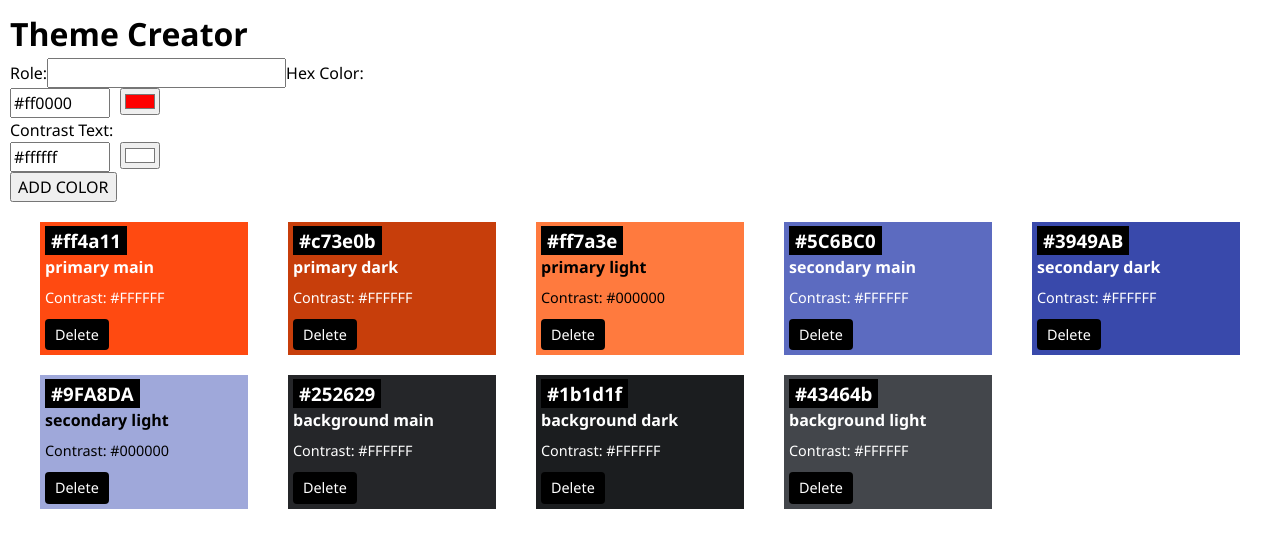
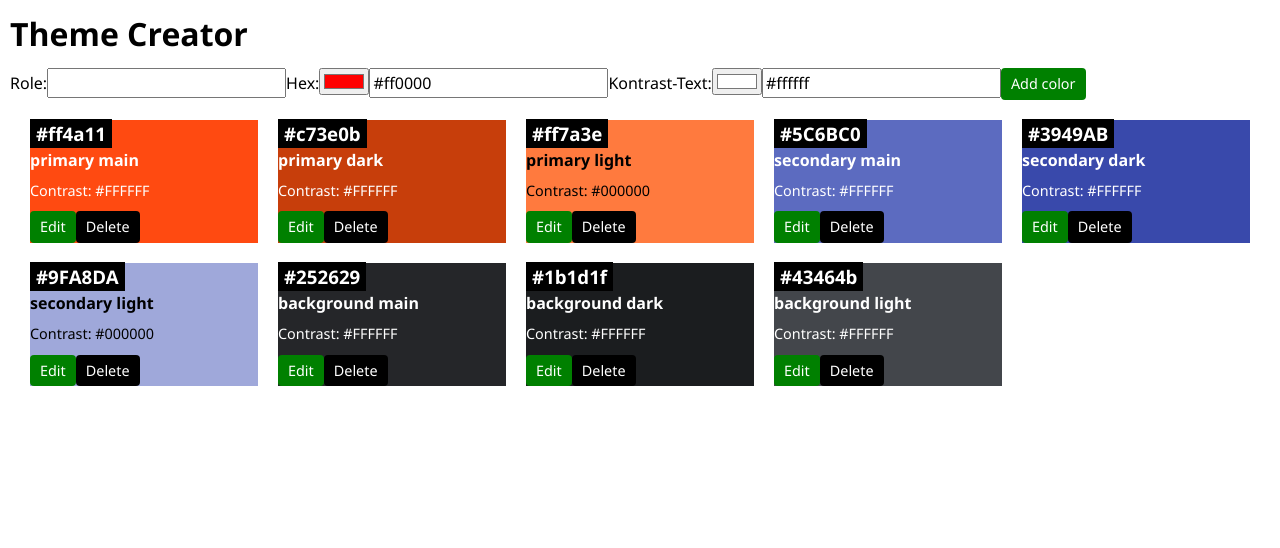
Before and after one commit to SLworld13/Recap_Project_4, a React (Vite) app: page / in a window 1280 px wide. Shown: the top 548 px of the page. Built offline with nearby package versions, Linux system fonts and the light colour scheme.

Commit message:
add edit-mode and buttons to update color card and cancel. Styling works similar for each button

```diff
--- a/src/App.jsx
+++ b/src/App.jsx
@@ -1,32 +1,51 @@
 import { useState } from "react";
-import { initialColors } from "./lib/colors";
+import { initialColors } from "./lib/colors"; // Deine Initialfarben
 import Color from "./Components/Color/Color";
 import ColorForm from "./Components/ColorForm/ColorForm";
 import "./App.css";
 
 export default function App() {
-  const [colors, setColors] = useState(initialColors);
+  const [colors, setColors] = useState(initialColors); // Farben werden im Zustand verwaltet
 
+  // Funktion, um eine neue Farbe hinzuzufügen
   const addColor = (newColor) => {
-    setColors([newColor, ...colors]); // Fügt die neue Farbe an den Anfang der Liste
+    setColors([newColor, ...colors]); // Die neue Farbe wird zum Anfang der Liste hinzugefügt
   };
 
+  // Funktion, um eine bestehende Farbe zu bearbeiten
+  const editColor = (updatedColor) => {
+    setColors((prevColors) =>
+      prevColors.map((color) =>
+        color.id === updatedColor.id ? updatedColor : color
+      )
+    );
+  };
+
+  // Funktion, um eine Farbe zu löschen
   const deleteColor = (colorId) => {
-    setColors(colors.filter((color) => color.id !== colorId)); // Löscht die Farbe mit der angegebenen ID
+    setColors(colors.filter((color) => color.id !== colorId));
   };
 
   return (
     <div className="App">
       <h1>Theme Creator</h1>
+
+      {/* Formular zum Hinzufügen einer neuen Farbe */}
       <ColorForm addColor={addColor} />
 
-      {/* Nachricht wenn keine Farben mehr da sind */}
+      {/* Wenn keine Farben vorhanden sind */}
       {colors.length === 0 ? (
         <p className="no-colors">No colors left. Please add some new colors!</p>
       ) : (
         <div className="colors-grid">
+          {/* Jede Farbe wird als eigene Color-Komponente angezeigt */}
           {colors.map((color) => (
-            <Color key={color.id} color={color} onDelete={deleteColor} />
+            <Color
+              key={color.id}
+              color={color}
+              onDelete={deleteColor}
+              onEdit={editColor} // Funktion zum Bearbeiten wird übergeben
+            />
           ))}
         </div>
       )}
--- a/src/Components/Color/Color.css
+++ b/src/Components/Color/Color.css
@@ -1,4 +1,4 @@
-.color-card {
+.color-car {
   margin: 0px 10px;
   padding: 5px;
 }
@@ -75,3 +75,57 @@ p {
   margin-top: 20px;
   font-weight: bold;
 }
+
+.edit-button {
+  margin-top: 10px;
+  padding: 5px 10px;
+  font-size: 0.9em;
+  background-color: green;
+  color: white;
+  border: none;
+  border-radius: 4px;
+  cursor: pointer;
+}
+
+.edit-button:hover {
+  background-color: rgb(53, 50, 50);
+}
+.edit-button:active {
+  transform: scale(0.95);
+}
+
+.cancel-update-button {
+  margin-top: 10px;
+  padding: 5px 10px;
+  font-size: 0.9em;
+  background-color: grey;
+  color: white;
+  border: none;
+  border-radius: 4px;
+  cursor: pointer;
+}
+
+.cancel-update-button:hover {
+  background-color: rgb(53, 50, 50);
+}
+.cancel-update-button:active {
+  transform: scale(0.95);
+}
+
+.update-color {
+  margin-top: 10px;
+  padding: 5px 10px;
+  font-size: 0.9em;
+  background-color: green;
+  color: white;
+  border: none;
+  border-radius: 4px;
+  cursor: pointer;
+}
+
+.update-color:hover {
+  background-color: rgb(53, 50, 50);
+}
+.update-color:active {
+  transform: scale(0.95);
+}
--- a/src/Components/Color/Color.jsx
+++ b/src/Components/Color/Color.jsx
@@ -1,20 +1,43 @@
 import { useState } from "react";
+import ColorForm from "../ColorForm/ColorForm";
 import "./Color.css";
 
-export default function Color({ color, onDelete }) {
-  const [showConfirmation, setShowConfirmation] = useState(false);
+export default function Color({ color, onDelete, onEdit }) {
+  const [isEditing, setIsEditing] = useState(false); // Zustand für Bearbeitungsmodus
+  const [showConfirmation, setShowConfirmation] = useState(false); // Zustand für Löschbestätigung
 
-  const handleDeleteClick = () => {
-    setShowConfirmation(true);
+  // Wenn der Benutzer auf "Edit" klickt
+  const handleEditClick = () => {
+    setIsEditing(true); // Setze isEditing auf true, um das Formular anzuzeigen
   };
 
-  const handleCancel = () => {
-    setShowConfirmation(false);
+  // Wenn der Benutzer das Bearbeiten abbricht
+  const handleCancelEdit = () => {
+    setIsEditing(false); // Setze isEditing auf false, um das Formular zu schließen
   };
 
+  // Wenn der Benutzer das bearbeitete Formular absendet
+  const handleUpdateColor = (updatedColor) => {
+    onEdit(updatedColor); // Gebe die aktualisierte Farbe an die App weiter
+    setIsEditing(false); // Beende den Bearbeitungsmodus
+  };
+
+  // Wenn der Benutzer auf den Delete-Button klickt
+  const handleDeleteClick = () => {
+    setShowConfirmation(true); // Zeige Bestätigung für das Löschen an
+  };
+
+  // Wenn der Benutzer das Löschen abbricht
+  const handleCancelDelete = () => {
+    setShowConfirmation(false); // Bestätigung schließen, ohne zu löschen
+  };
+
+  // Wenn der Benutzer das Löschen bestätigt
   const handleDelete = () => {
-    onDelete(color.id);
+    onDelete(color.id); // Lösche die Farbe anhand der ID
+    setShowConfirmation(false); // Bestätigung schließen, nachdem gelöscht wurde
   };
+
   return (
     <div
       className="color-card"
@@ -27,17 +50,38 @@ export default function Color({ color, onDelete }) {
       <h4>{color.role}</h4>
       <p>Contrast: {color.contrastText}</p>
 
-      {!showConfirmation ? (
-        <button className="delete-button" onClick={handleDeleteClick}>
-          Delete
-        </button>
-      ) : (
-        <div className="confirmation">
-          <p className="color-card-highlight">Really delete this color?</p>
-          <button className="delete-button" onClick={handleDelete}>
+      {/* Wenn nicht im Bearbeitungsmodus */}
+      {!isEditing ? (
+        <>
+          {/* Zeige den Edit-Button */}
+          <button className="edit-button" onClick={handleEditClick}>
+            Edit
+          </button>
+
+          {/* Zeige den Delete-Button */}
+          <button className="delete-button" onClick={handleDeleteClick}>
             Delete
           </button>
-          <button className="delete-button cancel" onClick={handleCancel}>
+        </>
+      ) : (
+        // Wenn im Bearbeitungsmodus, zeige das ColorForm
+        <ColorForm
+          defaultValues={color} // Übergib die aktuellen Farbwerte zum Bearbeiten
+          addColor={handleUpdateColor} // Funktion zum Aktualisieren der Farbe
+          onCancel={handleCancelEdit} // Funktion zum Abbrechen des Bearbeitens
+        />
+      )}
+
+      {/* Bestätigungsdialog für das Löschen */}
+      {showConfirmation && (
+        <div className="confirmation">
+          <p className="color-card-highlight">
+            Are you sure you want to delete this color?
+          </p>
+          <button className="delete-button" onClick={handleDelete}>
+            Yes, Delete
+          </button>
+          <button className="delete-button cancel" onClick={handleCancelDelete}>
             Cancel
           </button>
         </div>
--- a/src/Components/ColorForm/ColorForm.jsx
+++ b/src/Components/ColorForm/ColorForm.jsx
@@ -1,30 +1,38 @@
-import { useState } from "react";
-import ColorInput from "../ColorInput";
+import { useState, useEffect } from "react";
 import { nanoid } from "nanoid";
 
-export default function ColorForm({ addColor }) {
+export default function ColorForm({ addColor, defaultValues, onCancel }) {
   const [role, setRole] = useState("");
   const [hex, setHex] = useState("#ff0000");
   const [contrastText, setContrastText] = useState("#ffffff");
 
+  // Wenn Farben zum Bearbeiten übergeben werden, setzt die felder auf die aktuellen Werte
+  useEffect(() => {
+    if (defaultValues) {
+      setRole(defaultValues.role);
+      setHex(defaultValues.hex);
+      setContrastText(defaultValues.contrastText);
+    }
+  }, [defaultValues]);
+
   const handleSubmit = (e) => {
     e.preventDefault();
 
-    const newColor = {
-      id: nanoid(),
+    const updatedColor = {
+      id: defaultValues?.id || nanoid(), // Falls es sich um ein neues Color handelt, ID generieren
       role,
       hex,
       contrastText,
     };
 
-    addColor(newColor);
-    setRole("");
+    addColor(updatedColor); // Übergib die aktualisierte Farbe an die App
+    setRole(""); // Zurücksetzen der Eingabewerte
     setHex("#ff0000");
     setContrastText("#ffffff");
   };
 
   return (
-    <form onSubmit={handleSubmit}>
+    <form onSubmit={handleSubmit} className="color-form">
       <label>
         Role:
         <input
@@ -34,14 +42,43 @@ export default function ColorForm({ addColor }) {
         />
       </label>
       <label>
-        Hex Color:
-        <ColorInput value={hex} onChange={setHex} />
+        Hex:
+        <input
+          type="color"
+          value={hex}
+          onChange={(e) => setHex(e.target.value)}
+        />
+        <input
+          type="text"
+          value={hex}
+          onChange={(e) => setHex(e.target.value)}
+        />
       </label>
       <label>
-        Contrast Text:
-        <ColorInput value={contrastText} onChange={setContrastText} />
+        Kontrast-Text:
+        <input
+          type="color"
+          value={contrastText}
+          onChange={(e) => setContrastText(e.target.value)}
+        />
+        <input
+          type="text"
+          value={contrastText}
+          onChange={(e) => setContrastText(e.target.value)}
+        />
       </label>
-      <button type="submit">ADD COLOR</button>
+      <button className="update-color" type="submit">
+        {defaultValues ? "Update color" : "Add color"}
+      </button>
+      {defaultValues && (
+        <button
+          className="cancel-update-button"
+          type="button"
+          onClick={onCancel}
+        >
+          Cancel
+        </button>
+      )}
     </form>
   );
 }
```
